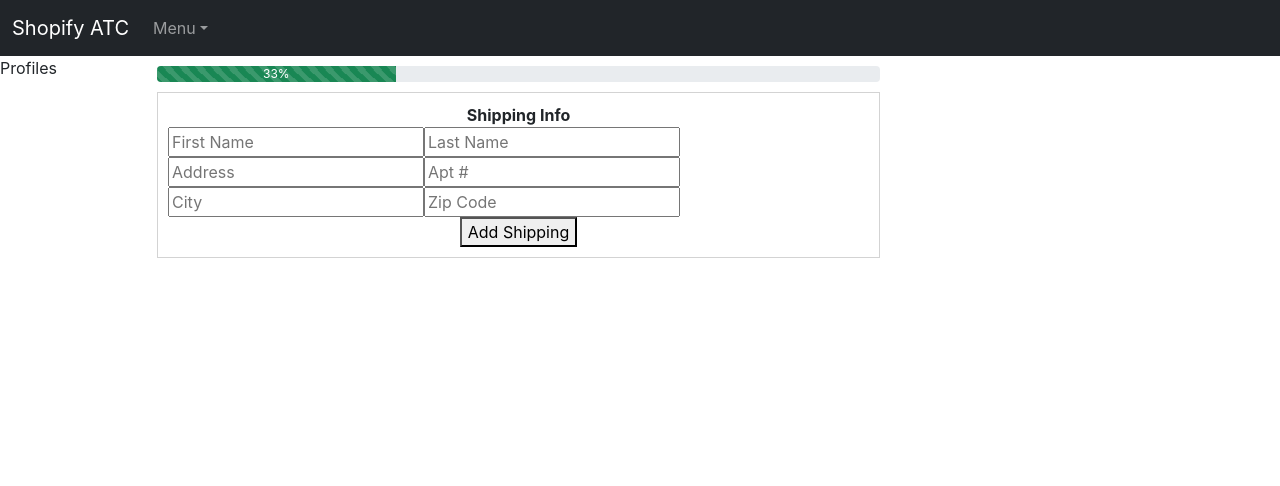
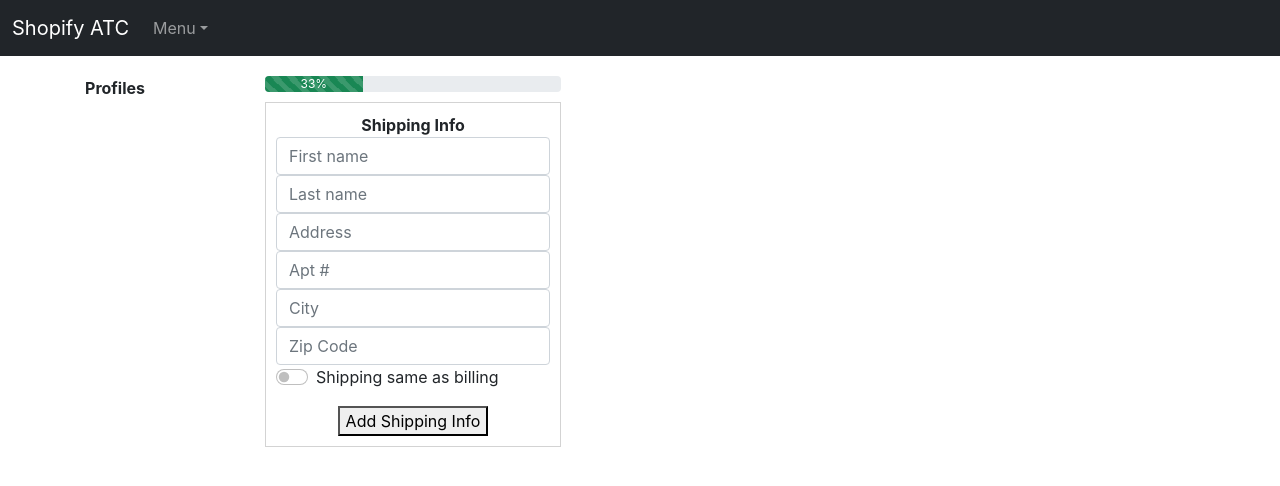
Before and after one commit to ryguy34/shopify-chrome-atc, a React (Create React App) app: page /profiles in a window 1280 px wide. Both pictures are taken after typing "Sample", "name@example.com", "Sample", "Sample", "Sample" into the empty fields and a click on the button "Add Profile Info". Shown: the top 486 px of the page. Built offline with nearby package versions, Linux system fonts and the light colour scheme.

Commit message:
Added reducers and started styling profile page

```diff
--- a/package.json
+++ b/package.json
@@ -13,9 +13,11 @@
     "@types/react": "^17.0.39",
     "@types/react-dom": "^17.0.11",
     "bootstrap": "^5.1.3",
+    "bootstrap-icons": "^1.11.1",
     "classnames": "^2.3.1",
     "react": "^17.0.2",
     "react-bootstrap": "^2.1.2",
+    "react-bootstrap-icons": "^1.10.3",
     "react-dom": "^17.0.2",
     "react-redux": "^8.0.5",
     "react-router-bootstrap": "^0.26.0",
@@ -24,6 +26,7 @@
     "redux": "^4.2.0",
     "typescript": "^4.5.5",
     "uuid": "^9.0.1",
+    "uuidv4": "^6.2.13",
     "web-vitals": "^2.1.4"
   },
   "scripts": {
--- a/src/index.css
+++ b/src/index.css
@@ -26,11 +26,12 @@ code {
 }
 
 .app-container {
+	display: flex;
 	align-items: center;
-	display: flex;
 	flex-direction: column;
 	width: 800px;
 	height: 600px;
+	position: relative;
 }
 
 .header-container {
--- a/src/index.tsx
+++ b/src/index.tsx
@@ -25,7 +25,6 @@ ReactDOM.render(
 					<div className="header-container">
 						<Header />
 					</div>
-					<div>
 					<Routes>
 						<Route path="/profiles" element={<ProfilePage />} />
 						<Route path="/proxies" element={<ProxiesPage />} />
@@ -37,7 +36,6 @@ ReactDOM.render(
 						/>
 					</Routes>
 				</div>
-				</div>
 			</Router>
 		</Provider>
 	</React.StrictMode>,
--- a/src/pages/profile/AddressForm.tsx
+++ b/src/pages/profile/AddressForm.tsx
@@ -1,19 +1,20 @@
+import { Form } from "react-bootstrap";
 import "./ShippingAddress.scss";
 import { useState } from "react";
-const stateList = [
-	"Alabama",
-	"Alaska",
-	"Arizona",
-	"Arkansas",
-	"California",
-	"Colorado",
-	"Connecticut",
-	"Illinois",
-	"Texas",
-	"Tennessee",
-	"Florida",
-	"Michigan",
-];
+// const stateList = [
+// 	"Alabama",
+// 	"Alaska",
+// 	"Arizona",
+// 	"Arkansas",
+// 	"California",
+// 	"Colorado",
+// 	"Connecticut",
+// 	"Illinois",
+// 	"Texas",
+// 	"Tennessee",
+// 	"Florida",
+// 	"Michigan",
+// ];
 
 export interface Address {
 	firstName?: string;
@@ -25,7 +26,7 @@ export interface Address {
 	zipCode?: string;
 }
 
-const AddressForm = ({ handleAddShippingInfo, title }: any): JSX.Element => {
+const AddressForm = ({ handleAddAddressInfo, title }: any): JSX.Element => {
 	const [address, setAddress] = useState<Address>();
 
 	const handleOnSubmit = (e: any) => {
@@ -35,7 +36,7 @@ const AddressForm = ({ handleAddShippingInfo, title }: any): JSX.Element => {
 			return;
 		}
 
-		handleAddShippingInfo(address);
+		handleAddAddressInfo(address);
 		setAddress(undefined);
 	};
 
@@ -46,10 +47,9 @@ const AddressForm = ({ handleAddShippingInfo, title }: any): JSX.Element => {
 					<div style={{ textAlign: "center", fontWeight: "bold" }}>
 						{title}
 					</div>
-					<input
+					<Form.Control
+						placeholder="First name"
 						type="text"
-						placeholder="First Name"
-						value={address?.firstName}
 						onChange={(e) =>
 							setAddress({
 								...address,
@@ -57,10 +57,8 @@ const AddressForm = ({ handleAddShippingInfo, title }: any): JSX.Element => {
 							})
 						}
 					/>
-					<input
-						type="text"
-						placeholder="Last Name"
-						value={address?.lastName}
+					<Form.Control
+						placeholder="Last name"
 						onChange={(e) =>
 							setAddress({
 								...address,
@@ -68,10 +66,8 @@ const AddressForm = ({ handleAddShippingInfo, title }: any): JSX.Element => {
 							})
 						}
 					/>
-					<input
-						type="text"
+					<Form.Control
 						placeholder="Address"
-						value={address?.address}
 						onChange={(e) =>
 							setAddress({
 								...address,
@@ -79,10 +75,8 @@ const AddressForm = ({ handleAddShippingInfo, title }: any): JSX.Element => {
 							})
 						}
 					/>
-					<input
-						type="text"
+					<Form.Control
 						placeholder="Apt #"
-						value={address?.apartmentNumber}
 						onChange={(e) =>
 							setAddress({
 								...address,
@@ -90,10 +84,8 @@ const AddressForm = ({ handleAddShippingInfo, title }: any): JSX.Element => {
 							})
 						}
 					/>
-					<input
-						type="text"
+					<Form.Control
 						placeholder="City"
-						value={address?.city}
 						onChange={(e) =>
 							setAddress({
 								...address,
@@ -101,10 +93,8 @@ const AddressForm = ({ handleAddShippingInfo, title }: any): JSX.Element => {
 							})
 						}
 					/>
-					<input
-						type="text"
+					<Form.Control
 						placeholder="Zip Code"
-						value={address?.zipCode}
 						onChange={(e) =>
 							setAddress({
 								...address,
@@ -112,8 +102,13 @@ const AddressForm = ({ handleAddShippingInfo, title }: any): JSX.Element => {
 							})
 						}
 					/>
+					<Form.Check // prettier-ignore
+						type="switch"
+						id="custom-switch"
+						label="Shipping same as billing"
+					/>
 					<div style={{ textAlign: "center" }}>
-						<button type="submit">Add Shipping</button>
+						<button type="submit">Add {title}</button>
 					</div>
 				</div>
 			</form>
--- a/src/pages/profile/BillingAddress.tsx
+++ /dev/null
@@ -1,5 +0,0 @@
-const BillingAddress = (): JSX.Element => {
-	return <div>Billing Address</div>;
-};
-
-export default BillingAddress;
--- a/src/pages/profile/ProfileList.scss
+++ b/src/pages/profile/ProfileList.scss
@@ -1,2 +1,6 @@
 .profile-list {
+   margin-top: 20px;
+   margin-left: 10px;
+   text-align: center;
+   min-width: 220px;
 }
--- a/src/pages/profile/ProfileList.tsx
+++ b/src/pages/profile/ProfileList.tsx
@@ -1,14 +1,40 @@
+import { ListGroup } from "react-bootstrap";
+import IProfile from "../../interfaces/IProfile";
+import {
+	profileListSelector,
+	useAppSelector,
+} from "../../reducers/profileListSlice";
 import "./ProfileList.scss";
+import { Pencil, Trash } from "react-bootstrap-icons";
 
 const ProfileList = (): JSX.Element => {
-	// const renderProfileList = shippingAddresses.map(
-	// 	(address: ShippingAddress) => <article>{address.firstName}</article>
-	// );
+	const profileList = useAppSelector(profileListSelector);
+
+	const renderProfileList = profileList.map((profile: IProfile) => (
+		<article key={profile.id}>
+			{profile.profileAndPaymentInfo?.profileName} edit delete
+			<hr></hr>
+		</article>
+	));
 
 	return (
-		<div className="profile-list">
-			Profiles
-			{/*<section>{renderProfileList}</section>*/}
+		<div>
+			<div style={{ textAlign: "center", fontWeight: "bold" }}>Profiles</div>
+			<div className="profile-list">
+				<ListGroup variant="flush">
+					{profileList.map((profile: IProfile) => (
+						<ListGroup.Item
+							key={profile.id}
+							variant="secondary"
+							style={{ borderRadius: "6px", margin: "2px" }}
+						>
+							{profile.profileAndPaymentInfo?.profileName}
+							<Pencil style={{ marginLeft: "20px" }} />
+							<Trash style={{ marginLeft: "20px" }} />
+						</ListGroup.Item>
+					))}
+				</ListGroup>
+			</div>
 		</div>
 	);
 };
--- a/src/pages/profile/ProfilePage.scss
+++ b/src/pages/profile/ProfilePage.scss
@@ -1,7 +1,7 @@
 .profile-page {
     display: flex;
     flex-direction: row;
-    justify-content: flex-start;
-    width: 110%;
-    column-gap: 100px;
+    column-gap: 35px;
+    margin-top: 20px;
+    width: 100%;
 }
--- a/src/pages/profile/ProfilePage.tsx
+++ b/src/pages/profile/ProfilePage.tsx
@@ -5,11 +5,13 @@ import AddressForm, { Address } from "./AddressForm";
 import ProgressBar from "react-bootstrap/ProgressBar";
 import { ProfileAndPaymentInfo } from "./ProfileAndPaymentInfoForm";
 import ProfileAndPaymentInfoForm from "./ProfileAndPaymentInfoForm";
+import { addProfile, useAppDispatch } from "../../reducers/profileListSlice";
+import { v4 as uuid } from "uuid";
 
 const ProfilePage = (): JSX.Element => {
+	const dispatch = useAppDispatch();
 	const [page, setPage] = useState(1);
 	const [shippingAddress, setShippingAddress] = useState<Address>();
-	const [billingAddress, setBillingAddress] = useState<Address>();
 	const [profileAndPaymentInfo, setProfileAndPaymentInfo] =
 		useState<ProfileAndPaymentInfo>();
 
@@ -20,14 +22,21 @@ const ProfilePage = (): JSX.Element => {
 		setPage(page + 1);
 	};
 
-	const handleAddShippingInfo = (address: Address) => {
-		setShippingAddress(address);
-		setPage(page + 1);
-	};
-
-	const handleAddBillingInfo = (address: Address) => {
-		setBillingAddress(address);
-		setPage(1);
+	const handleAddAddressInfo = (address: Address) => {
+		if (page === 3) {
+			setPage(1);
+			dispatch(
+				addProfile({
+					id: uuid(),
+					profileAndPaymentInfo: profileAndPaymentInfo,
+					shippingInfo: shippingAddress,
+					billingInfo: address,
+				})
+			);
+		} else if (page === 2) {
+			setShippingAddress(address);
+			setPage(page + 1);
+		}
 	};
 
 	return (
@@ -38,7 +47,6 @@ const ProfilePage = (): JSX.Element => {
 					style={{
 						textAlign: "center",
 						marginBottom: "10px",
-						marginTop: "10px",
 					}}
 				>
 					<ProgressBar
@@ -58,13 +66,13 @@ const ProfilePage = (): JSX.Element => {
 					)}
 					{page === 2 && (
 						<AddressForm
-							handleAddShippingInfo={handleAddShippingInfo}
+							handleAddAddressInfo={handleAddAddressInfo}
 							title={"Shipping Info"}
 						/>
 					)}
 					{page === 3 && (
 						<AddressForm
-							handleAddShippingInfo={handleAddBillingInfo}
+							handleAddAddressInfo={handleAddAddressInfo}
 							title={"Billing Info"}
 						/>
 					)}
--- a/src/reducers/profileListSlice.tsx
+++ b/src/reducers/profileListSlice.tsx
@@ -1,24 +1,28 @@
-import { createSlice } from "@reduxjs/toolkit";
+import { PayloadAction, createSlice } from "@reduxjs/toolkit";
+import IProfile from "../interfaces/IProfile";
+import { AppDispatch, RootState } from "../store/store";
+import { TypedUseSelectorHook, useDispatch, useSelector } from "react-redux";
 
 const profileListSlice = createSlice({
 	name: "profileList",
-	initialState: [{}],
+	initialState: [] as IProfile[],
 	reducers: {
-		profileAdded: {
-			reducer(state, action) {
-				state.push(action.payload);
-			},
-			prepare(profileName): any {
-				return {
-					payload: {
-						profileName,
-					},
-				};
-			},
+		addProfile: (state, action: PayloadAction<IProfile>) => {
+			state.push(action.payload);
+			console.log(action.payload);
 		},
+		deleteProfile: (state, action: PayloadAction<string>) => {
+			state.filter(function (profile: IProfile) {
+				return profile.id !== action.payload;
+			});
+		},
+		editProfile: (state, action: PayloadAction<string>) => {},
 	},
 });
 
-export const { profileAdded } = profileListSlice.actions;
-export const selectAllProfiles = (state: any) => state.profileList;
+export const { addProfile, deleteProfile, editProfile } =
+	profileListSlice.actions;
+export const profileListSelector = (state: RootState) => state.profileList;
 export default profileListSlice.reducer;
+export const useAppDispatch = () => useDispatch<AppDispatch>();
+export const useAppSelector: TypedUseSelectorHook<RootState> = useSelector;
--- a/src/store/store.tsx
+++ b/src/store/store.tsx
@@ -6,3 +6,6 @@ export const store = configureStore({
 		profileList: profileListSlice,
 	},
 });
+
+export type AppDispatch = typeof store.dispatch;
+export type RootState = ReturnType<typeof store.getState>;
```
Also changed, not shown: src/interfaces/IProfile.tsx (+4 -4 lines), 1 other file (tests, documents, lock files or other folders). Lines whose indentation alone changed are shown as unchanged.
